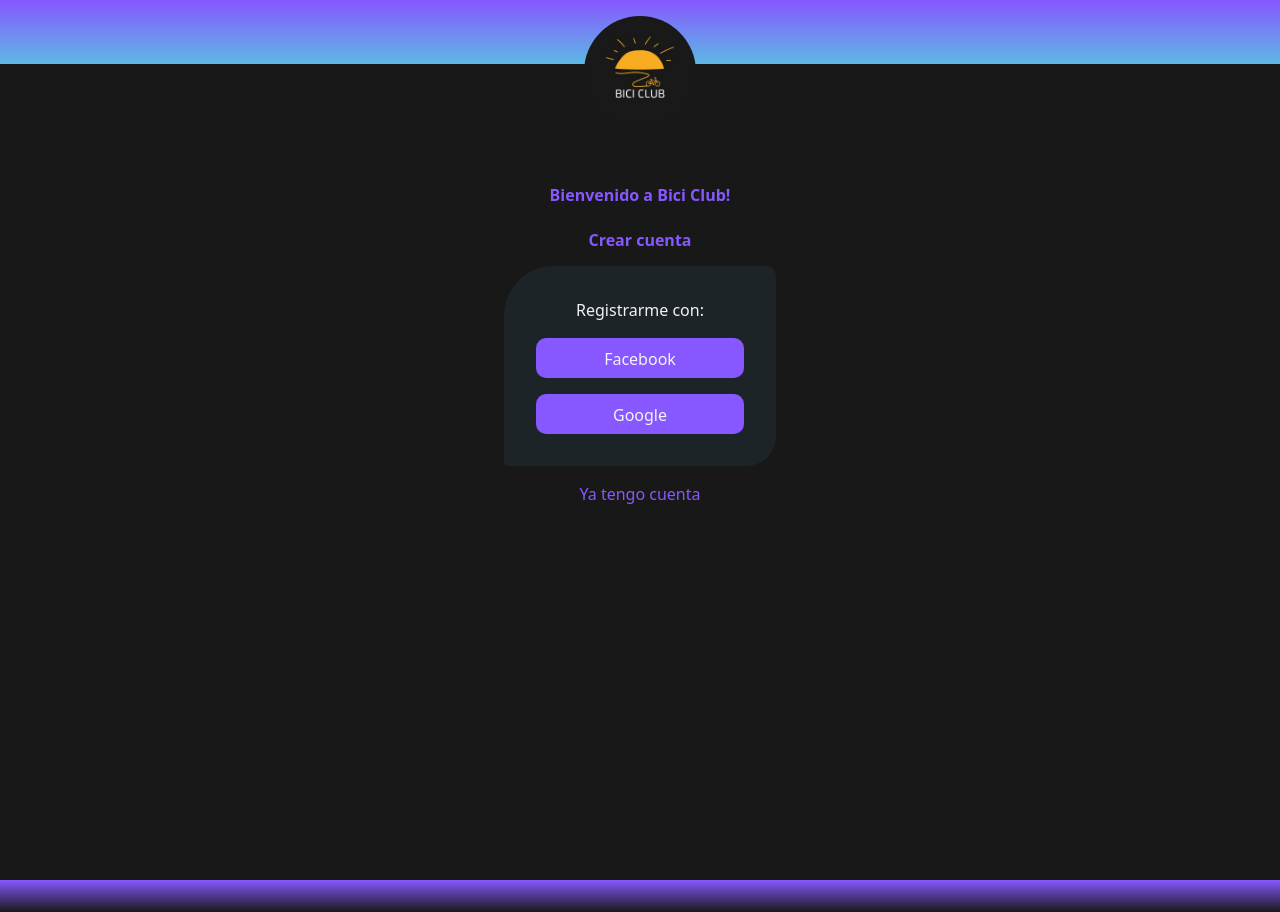
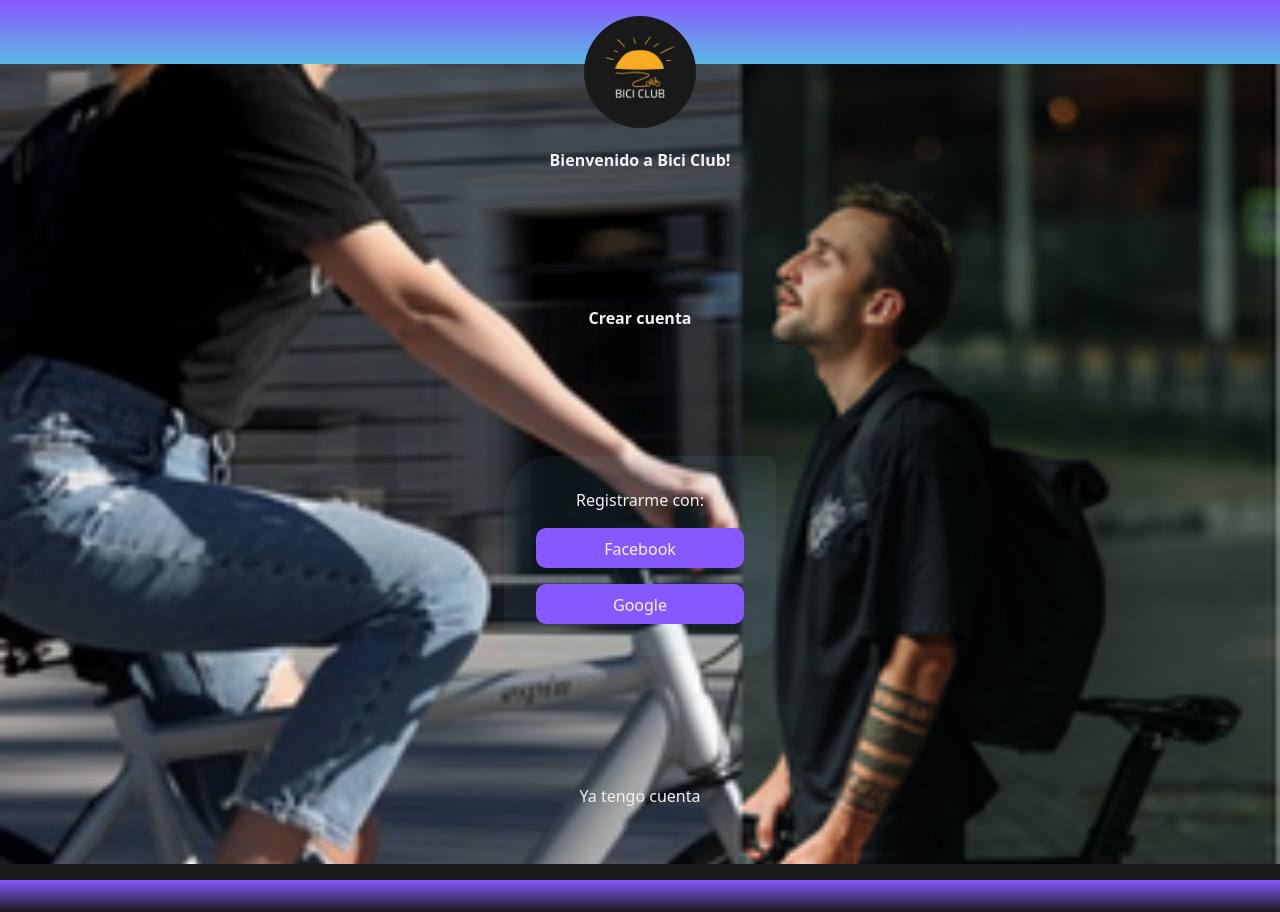
Before and after one commit to EnzoDaneri/crypto-bici-club, a React (Vite) app in the folder FRONTEND_BICI_CLUB/: page / in a window 1280 px wide. Built offline with nearby package versions, Linux system fonts and the light colour scheme.

Commit message:
trying to add background image - breaks layout! - please help :)

```diff
--- a/FRONTEND_BICI_CLUB/src/components/SignUp/SignUp.jsx
+++ b/FRONTEND_BICI_CLUB/src/components/SignUp/SignUp.jsx
@@ -1,5 +1,6 @@
 import { useState } from 'react';
 import '../../App.css';
+import biker_girl_image from '../../images/biker-girl.jpg';
 
 function SignUp() {
   return (
--- a/FRONTEND_BICI_CLUB/src/components/SignUp/signUp.css
+++ b/FRONTEND_BICI_CLUB/src/components/SignUp/signUp.css
@@ -3,21 +3,27 @@
 .signUp-container {
   display: grid;
   place-items: center;
-  margin-top: 7rem;
+  background-color: var(--primary-color);
+  background-image: url('../../images/2-bici-club.png');
+  background-repeat: no-repeat;
+  background-position: center;
+  background-size: cover;
+  height: 100vh;
 }
 
 .signUp-container h1 {
   font-size: 1rem;
-  color: var(--secondary-color);
+  color: var(--text-color);
+  margin-top: 2rem;
 }
 
 .signUp-container h2 {
   font-size: 1rem;
-  color: var(--secondary-color);
+  color: var(--text-color);
 }
 
 .signUp-container span {
-  color: var(--secondary-color);
+  color: var(--text-color);
 }
 
 .btn-submit-signup {
```
Also changed, not shown: FRONTEND_BICI_CLUB/src/images/2-bici-club.png (added), FRONTEND_BICI_CLUB/src/images/biker-girl.jpg (added).
